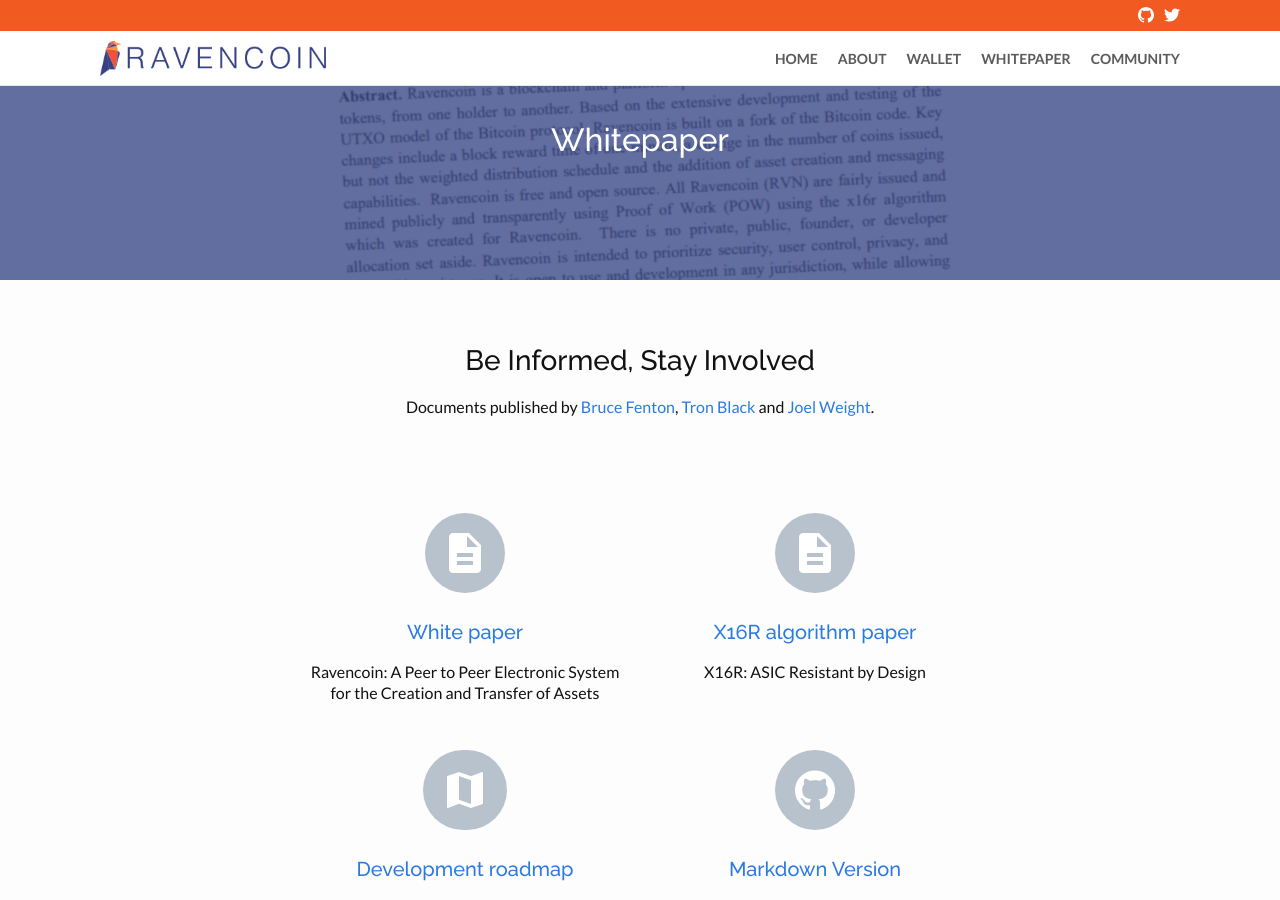
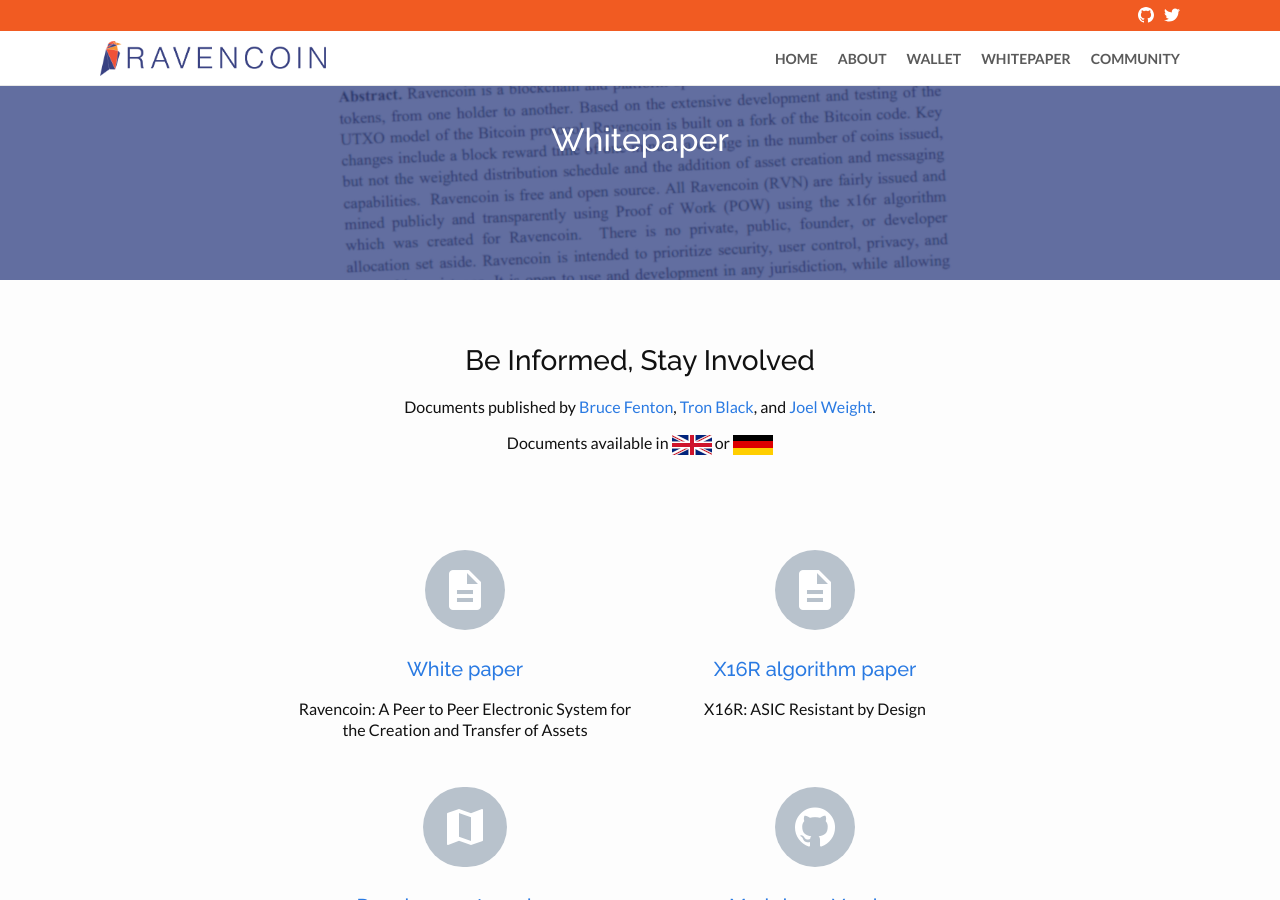
Before and after one commit to RavenProject/ravenproject.github.io, a Jekyll site: the page built from _pages/whitepaper.md, in a window 1280 px wide and 900 px high. Built offline with Jekyll 4.4.1, drawn with Linux system fonts in a browser that asks for light colours; some of the changed lines change nothing that is shown.

Commit message:
Adding German document translations to the Whitepaper page

```diff
--- a/_pages/whitepaper.md
+++ b/_pages/whitepaper.md
@@ -8,45 +8,97 @@
 
 <div class="page-content">
   <div class="wrapper">
-    <h2 class="text-center">Be Informed, Stay Involved</h2>
-    <p class="text-center">Documents published by <a href="https://www.linkedin.com/in/brucefenton/" target="_blank">Bruce Fenton</a>, <a href="https://www.linkedin.com/in/tron-black-90287/" target="_blank">Tron Black</a> and <a href="https://www.linkedin.com/in/joelweight/" target="_blank">Joel Weight</a>.</p>
+    <h2 id="intro" class="text-center">Be Informed, Stay Involved</h2>
+    <p id="pub" class="text-center">Documents published by <a href="https://www.linkedin.com/in/brucefenton/" target="_blank">Bruce Fenton</a>, <a href="https://www.linkedin.com/in/tron-black-90287/" target="_blank">Tron Black</a>, and <a href="https://www.linkedin.com/in/joelweight/" target="_blank">Joel Weight</a>.</p>
+    <p class="text-center">Documents available in <button id="English" onClick="changeTextEnglish()"><img src="/assets/img/pages/whitepaper/English.png" /></button> or <button id="German" onClick="changeTextGerman()"><img src="/assets/img/pages/whitepaper/German.png" /></button></p>
     <div class="flex flex-wrap text-center pt-20 pb-32 m-auto" style="max-width: 700px;">
+      <!-- ~~~~~~~~~~~~~~~~~~~~~~~~~~~~~~~~~~~~~~~~~~~~~~~~~~ White Paper ~~~~~~~~~~~~~~~~~~~~~~~~~~~~~~~~~~~~~~~~~~~~~~~~~~ -->
       <div class="w-full sm:w-1/2 mb-8">
-        <a href="/assets/documents/Ravencoin.pdf" target="_blank">
+        <a id="whitePaper0" href="/assets/documents/Ravencoin.pdf" target="_blank">
           <div class="mb-6 py-4 px-6 inline-block rounded-full bg-grey hover:bg-grey-dark">
             <i class="zmdi zmdi-file-text text-5xl text-white"></i>
           </div>
         </a>
-        <h3><a href="/assets/documents/Ravencoin.pdf" target="_blank">White paper</a></h3>
-        <p>Ravencoin: A Peer to Peer Electronic System<br/>for the Creation and Transfer of Assets</p>
+        <h3><a id="whitePaper1" href="/assets/documents/Ravencoin.pdf" target="_blank">White paper</a></h3>
+        <p id="whitePaper2">Ravencoin: A Peer to Peer Electronic System for the Creation and Transfer of Assets</p>
       </div>
+      <!-- ~~~~~~~~~~~~~~~~~~~~~~~~~~~~~~~~~~~~~~~~~~~~~~~~~~~~~~ X16R ~~~~~~~~~~~~~~~~~~~~~~~~~~~~~~~~~~~~~~~~~~~~~~~~~~~~~ -->
       <div class="w-full sm:w-1/2 mb-8">
-        <a href="/assets/documents/X16R-Whitepaper.pdf" target="_blank">
+        <a id="x16r0" href="/assets/documents/X16R-Whitepaper.pdf" target="_blank">
           <div class="mb-6 py-4 px-6 inline-block rounded-full bg-grey hover:bg-grey-dark">
             <i class="zmdi zmdi-file-text text-5xl text-white"></i>
           </div>
         </a>
-        <h3><a href="/assets/documents/X16R-Whitepaper.pdf" target="_blank">X16R algorithm paper</a></h3>
-        <p>X16R: ASIC Resistant by Design</p>
+        <h3><a id="x16r1" href="/assets/documents/X16R-Whitepaper.pdf" target="_blank">X16R algorithm paper</a></h3>
+        <p id="x16r2">X16R: ASIC Resistant by Design</p>
       </div>
+      <!-- ~~~~~~~~~~~~~~~~~~~~~~~~~~~~~~~~~~~~~~~~~~~~~~~~~~~ Road Map ~~~~~~~~~~~~~~~~~~~~~~~~~~~~~~~~~~~~~~~~~~~~~~~~~~~ -->
       <div class="w-full sm:w-1/2 mb-8">
-        <a href="https://github.com/RavenProject/Ravencoin/tree/master/roadmap" target="_blank">
+        <a id="roadMap0" href="https://github.com/RavenProject/Ravencoin/tree/master/roadmap" target="_blank">
           <div class="mb-6 py-4 px-6 inline-block rounded-full bg-grey hover:bg-grey-dark">
             <i class="zmdi zmdi-map text-5xl text-white"></i>
           </div>
         </a>
-        <h3><a href="https://github.com/RavenProject/Ravencoin/tree/master/roadmap" target="_blank">Development roadmap</a></h3>
-        <p>Development roadmap</p>
+        <h3><a id="roadMap1" href="https://github.com/RavenProject/Ravencoin/tree/master/roadmap" target="_blank">Development roadmap</a></h3>
+        <p id="roadMap2">Development roadmap</p>
       </div>
-      <div class="w-full sm:w-1/2 mb-8">
+      <!-- ~~~~~~~~~~~~~~~~~~~~~~~~~~~~~~~~~~~~~~~~~~~~~~~~~~ Road Map MD ~~~~~~~~~~~~~~~~~~~~~~~~~~~~~~~~~~~~~~~~~~~~~~~~~~ -->
+      <div id="roadMapMD" class="w-full sm:w-1/2 mb-8">
         <a href="https://github.com/RavenProject/Ravencoin/tree/master/whitepaper" target="_blank">
           <div class="mb-6 py-4 px-5 inline-block rounded-full bg-grey hover:bg-grey-dark">
             <i class="zmdi zmdi-github text-5xl text-white"></i>
           </div>
         </a>
         <h3><a href="https://github.com/RavenProject/Ravencoin/tree/master/whitepaper" target="_blank">Markdown Version</a></h3>
-        <p>Markdown version of the Ravencoin white papers.</p>
+        <p id="roadMapMD4">Markdown version of the Ravencoin white papers.</p>
       </div>
     </div>
   </div>
 </div>
+
+<script>
+  function changeTextEnglish()
+  {
+    document.getElementById('intro').innerHTML = 'Be Informed, Stay Involved';
+    document.getElementById('pub').innerHTML = 'Documents published by <a href="https://www.linkedin.com/in/brucefenton/" target="_blank">Bruce Fenton</a>, <a href="https://www.linkedin.com/in/tron-black-90287/" target="_blank">Tron Black</a>, and <a href="https://www.linkedin.com/in/joelweight/" target="_blank">Joel Weight</a>.';
+    <!-- White Paper -->
+    document.getElementById('whitePaper0').href = "/assets/documents/Ravencoin.pdf";
+    document.getElementById('whitePaper1').innerHTML = 'White paper';
+    document.getElementById('whitePaper1').href = "/assets/documents/Ravencoin.pdf";
+    document.getElementById('whitePaper2').innerHTML = 'Ravencoin: A Peer to Peer Electronic System for the Creation and Transfer of Assets';
+    <!-- X16R -->
+    document.getElementById('x16r0').href = "/assets/documents/X16R-Whitepaper.pdf";
+    document.getElementById('x16r1').innerHTML = 'X16R algorithm paper';
+    document.getElementById('x16r1').href = "/assets/documents/X16R-Whitepaper.pdf";
+    document.getElementById('x16r2').innerHTML = 'X16R: ASIC Resistant by Design';
+    <!-- Road Map -->
+    document.getElementById('roadMap0').href = "https://github.com/RavenProject/Ravencoin/tree/master/roadmap";
+    document.getElementById('roadMap1').innerHTML = 'Development roadmap';
+    document.getElementById('roadMap1').href = "https://github.com/RavenProject/Ravencoin/tree/master/roadmap";
+    document.getElementById('roadMap2').innerHTML = 'Development roadmap';
+    <!-- Road Map MD -->
+    document.getElementById('roadMapMD').style.visibility = "visible";
+  }
+  function changeTextGerman()
+  {
+    document.getElementById('intro').innerHTML = 'Seien Sie Informiert, Bleiben Sie Dabei';
+    document.getElementById('pub').innerHTML = 'Von <a href="https://www.linkedin.com/in/brucefenton/" target="_blank">Bruce Fenton</a>, <a href="https://www.linkedin.com/in/tron-black-90287/" target="_blank">Tron Black</a>, und <a href="https://www.linkedin.com/in/joelweight/" target="_blank">Joel Weight</a> veröffentlichte Dokumente..';
+    <!-- White Paper -->
+    document.getElementById('whitePaper0').href = "/assets/documents/Ravencoin.German.pdf";
+    document.getElementById('whitePaper1').innerHTML = 'Weißbuch';
+    document.getElementById('whitePaper1').href = "/assets/documents/Ravencoin.German.pdf";
+    document.getElementById('whitePaper2').innerHTML = 'Ravencoin: Ein elektronisches Peer-to-Peer-System für die Erstellung und Übertragung von Assets';
+    <!-- X16R -->
+    document.getElementById('x16r0').href = "/assets/documents/X16R-Whitepaper.German.pdf";
+    document.getElementById('x16r1').innerHTML = 'X16R Algorithmusentwurf';
+    document.getElementById('x16r1').href = "/assets/documents/X16R-Whitepaper.German.pdf";
+    document.getElementById('x16r2').innerHTML = 'X16R: AASIC-beständig durch Design';
+    <!-- Road Map -->
+    document.getElementById('roadMap0').href = "/assets/documents/Roadmap.German.pdf";
+    document.getElementById('roadMap1').innerHTML = 'Ravencoin Fahrplan';
+    document.getElementById('roadMap1').href = "/assets/documents/Roadmap.German.pdf";
+    document.getElementById('roadMap2').innerHTML = 'Ravencoin Fahrplan';
+   <!-- Road Map MD -->
+   document.getElementById('roadMapMD').style.visibility = "hidden";
+  }
+</script>
```
Also changed, not shown: assets/img/pages/whitepaper/English.png (added), assets/img/pages/whitepaper/German.png (added), 4 other files.
